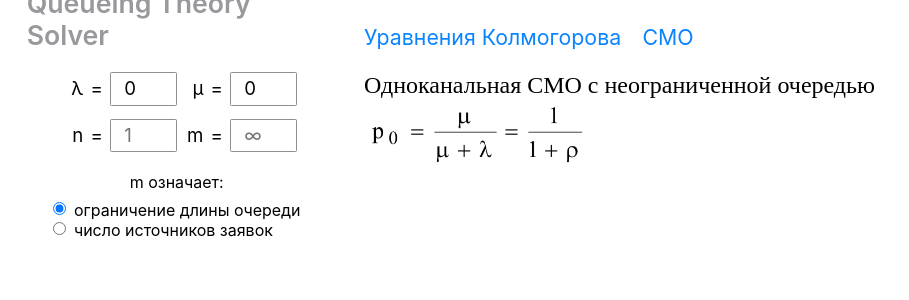
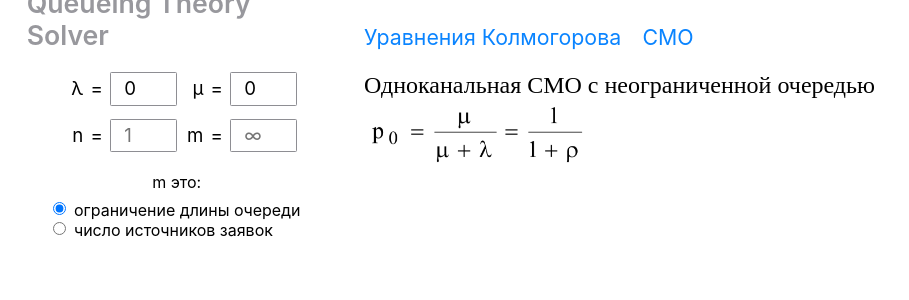
Before and after one commit to agvolkov5/queueing-theory-solver, a React (Create React App) app: page / in a window 1280 px wide. Shown: the top 300 px of the page, without its empty margins (0-909 px from the left). Built offline with nearby package versions, Linux system fonts and the light colour scheme.

Commit message:
UX improvement: значит => это

```diff
--- a/package.json
+++ b/package.json
@@ -8,12 +8,12 @@
     "react-scripts": "2.1.8"
   },
   "scripts": {
+    "predeploy": "npm run build",
+    "deploy": "gh-pages -d build",
     "start": "react-scripts start",
     "build": "react-scripts build",
     "test": "react-scripts test",
-    "eject": "react-scripts eject",
-    "predeploy": "npm run build",
-    "deploy": "gh-pages -d build"
+    "eject": "react-scripts eject"
   },
   "eslintConfig": {
     "extends": "react-app"
--- a/src/App.js
+++ b/src/App.js
@@ -99,12 +99,12 @@ class App extends Component {
         this.getCurrentSMOKind();
     });
   };
-  queueLengthLimitOn = event => {
+  queueLengthLimitOn = () => {
     this.setState({m_radio: 'queue length limit'}, () => {
         this.getCurrentSMOKind();
     });
   };
-  numberOfResponseSources = event => {
+  numberOfResponseSources = () => {
     this.setState({m_radio: 'number of response sources'}, () => {
         this.getCurrentSMOKind();
     });
@@ -159,7 +159,7 @@ class App extends Component {
                   />
               </div>
               <div className="m-radio">
-                  <div className="radio-title">m означает:</div>
+                  <div className="radio-title">m это:</div>
                   <div>
                       <input type="radio"
                              id="constraint-for-queue-length-radio"
```
